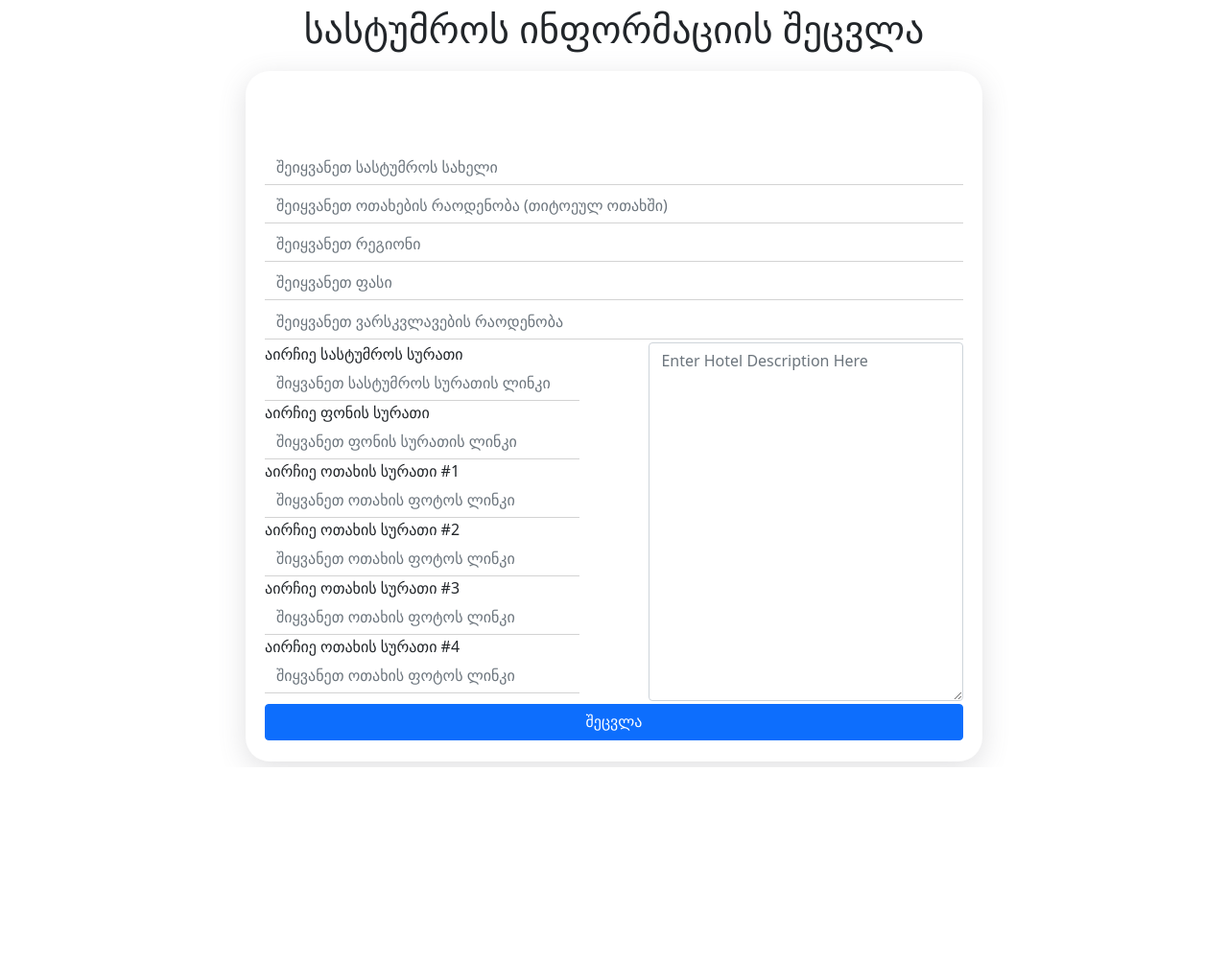
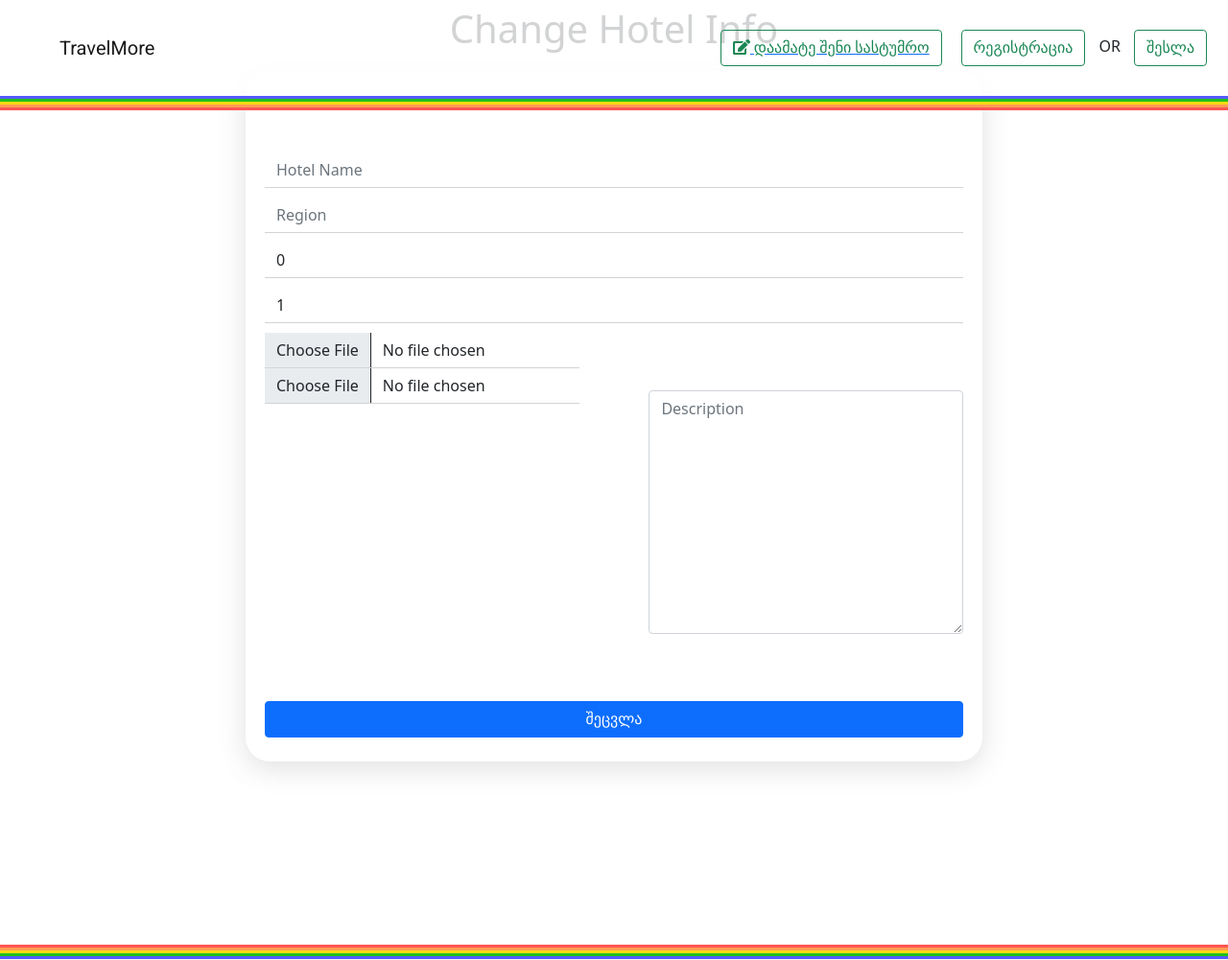
Before and after one commit to Ccyclop/travelmore-django, a Django app: template template/edit-hotel.html in a window 1280 px wide. Shown: the top 1001 px of the page at 96% size. Before the commit the page ends 800 px from the top, so only its background shows below. Run offline with Django 4.2, Linux system fonts and the light colour scheme; the template is opened without the code that fills it: values that come from a table or form of the project are taken from there, others are empty; some libraries are stand-ins or nearby versions.

Commit message:
added hotel edit

```diff
--- a/hotels/urls.py
+++ b/hotels/urls.py
@@ -1,4 +1,4 @@
-from hotels.views import home_view, hotel_info_view, hotel_create_view, hotel_delete
+from hotels.views import home_view, hotel_info_view, hotel_create_view, hotel_delete, hotel_modify_view
 from django.urls import path
 
 app_name = 'travelmore'
@@ -7,5 +7,5 @@ urlpatterns = [
     path('hotel/<slug:slug>/', hotel_info_view, name='hotel-info'),
     path('create/hotel/', hotel_create_view.as_view(), name='hotel-create'),
     path('hotel/<slug:slug>/delete/', hotel_delete.as_view(), name='hotel-delete'),
-
+    path('hotel/<slug:slug>/edit/', hotel_modify_view.as_view(), name='hotel-edit')
 ]
--- a/template/edit-hotel.html
+++ b/template/edit-hotel.html
@@ -1,101 +1,26 @@
-<!DOCTYPE html>
-<html lang="en">
+{% extends 'base.html' %}
 
-<head>
-    <meta charset="UTF-8">
-    <meta http-equiv="X-UA-Compatible" content="IE=edge">
-    <meta name="viewport" content="width=device-width, initial-scale=1.0">
-    <title>Document</title>
-    <link href="https://cdn.jsdelivr.net/npm/bootstrap@5.0.1/dist/css/bootstrap.min.css" rel="stylesheet"
-        integrity="sha384-+0n0xVW2eSR5OomGNYDnhzAbDsOXxcvSN1TPprVMTNDbiYZCxYbOOl7+AMvyTG2x" crossorigin="anonymous">
-    <link rel="stylesheet" href="./style.css">
-    <link rel="stylesheet" href="./responsive.css">
-    <link rel="stylesheet" href="https://use.fontawesome.com/releases/v5.15.3/css/all.css"
-        integrity="sha384-SZXxX4whJ79/gErwcOYf+zWLeJdY/qpuqC4cAa9rOGUstPomtqpuNWT9wdPEn2fk" crossorigin="anonymous">
-    <link href="https://fonts.googleapis.com/css2?family=Roboto:wght@100;300;400;500&display=swap" rel="stylesheet">
-    <script src="https://unpkg.com/sweetalert/dist/sweetalert.min.js"></script>
-    <script src="https://www.gstatic.com/firebasejs/8.6.3/firebase-app.js"></script>
-    <script src="https://www.gstatic.com/firebasejs/8.6.3/firebase-analytics.js"></script>
-    <script src="https://www.gstatic.com/firebasejs/8.6.2/firebase-auth.js"></script>
-    <script src="https://www.gstatic.com/firebasejs/8.6.2/firebase-firestore.js"></script>
-    <script src="https://www.gstatic.com/firebasejs/3.1.0/firebase.js"></script>
-    <script src="https://cdn.jsdelivr.net/npm/@popperjs/core@2.9.2/dist/umd/popper.min.js"
-        integrity="sha384-IQsoLXl5PILFhosVNubq5LC7Qb9DXgDA9i+tQ8Zj3iwWAwPtgFTxbJ8NT4GN1R8p"
-        crossorigin="anonymous"></script>
-    <script src="https://cdn.jsdelivr.net/npm/bootstrap@5.0.1/dist/js/bootstrap.min.js"
-        integrity="sha384-Atwg2Pkwv9vp0ygtn1JAojH0nYbwNJLPhwyoVbhoPwBhjQPR5VtM2+xf0Uwh9KtT"
-        crossorigin="anonymous"></script>
-</head>
+{% block title %}Hotel Edit{% endblock title %}
 
-<body>
-    <section class="reg-login-area">
-        <h1>სასტუმროს ინფორმაციის შეცვლა</h1>
+{% block content %}
+    <form class="reg-login-area" method='post' enctype="multipart/form-data">
+        {% csrf_token %}
+        <h1>Change Hotel Info</h1>
         <div class="reg-login-area-box second">
-            <input type="text" class="form-control" name="" id="hName" placeholder="შეიყვანეთ სასტუმროს სახელი">
-            <input type="text" class="form-control" name="" id="quantity"
-                placeholder="შეიყვანეთ ოთახების რაოდენობა (თიტოეულ ოთახში)">
-            <input type="text" class="form-control" name="" id="region" placeholder="შეიყვანეთ რეგიონი">
-            <input type="number" class="form-control" name="" id="price" min="0" placeholder="შეიყვანეთ ფასი">
-            <input type="number" class="form-control" id="starsInp" placeholder="შეიყვანეთ ვარსკვლავების რაოდენობა" max="5" min="0">
+            {{form.hotelName}}
+            {{form.region}}
+            {{form.price}}
+            {{form.stars}}
             <div class="side-to-side">
                 <div class="file-area">
-                    <label for="hotel-image">აირჩიე სასტუმროს სურათი</label>
-                    <input type="text" class="form-control" name="hotel-image" placeholder="შიყვანეთ სასტუმროს სურათის ლინკი"
-                        id="hotelImg">
-                    <label for="cover-image">აირჩიე ფონის სურათი</label>
-                    <input type="text" class="form-control" name="cover-image" placeholder="შიყვანეთ ფონის სურათის ლინკი"
-                        id="coverImg">
-                    <label for="room-image1">აირჩიე ოთახის სურათი #1</label>
-                    <input type="text" class="form-control" name="room-image1" placeholder="შიყვანეთ ოთახის ფოტოს ლინკი"
-                        id="roomImg1">
-                    <label for="room-image2">აირჩიე ოთახის სურათი #2</label>
-                    <input type="text" class="form-control" name="room-image2" placeholder="შიყვანეთ ოთახის ფოტოს ლინკი"
-                        id="roomImg2">
-                    <label for="room-image3">აირჩიე ოთახის სურათი #3</label>
-                    <input type="text" class="form-control" name="room-image3" placeholder="შიყვანეთ ოთახის ფოტოს ლინკი"
-                        id="roomImg3">
-                    <label for="room-image4">აირჩიე ოთახის სურათი #4</label>
-                    <input type="text" class="form-control" name="room-image4" placeholder="შიყვანეთ ოთახის ფოტოს ლინკი"
-                        id="roomImg4">
+                    {{form.thumbnail}}
+                    {{form.hotelImage}}
                 </div>
                 <div class="text-area">
-                    <textarea name="" class="form-control" id="description" cols="15" rows="15"
-                        placeholder="Enter Hotel Description Here"></textarea>
+                   {{form.description}}
                 </div>
             </div>
             <button type="submit" onclick="editHotelFunction();" class="btn btn-primary btn-width">შეცვლა</button>
         </div>
-    </section>
-
-
-
-
-
-
-    <script src="https://www.gstatic.com/firebasejs/8.6.3/firebase-app.js"></script>
-    <script src="https://www.gstatic.com/firebasejs/8.6.3/firebase-auth.js"></script>
-    <script src="https://www.gstatic.com/firebasejs/8.6.3/firebase-firestore.js"></script>
-    <script src="https://www.gstatic.com/firebasejs/8.6.3/firebase-functions.js"></script>
-    <script src="https://www.gstatic.com/firebasejs/8.6.3/firebase-storage.js"></script>
-    <script src="https://www.gstatic.com/firebasejs/8.6.3/firebase-database.js"></script>
-    <script src="https://www.gstatic.com/firebasejs/8.6.3/firebase-analytics.js"></script>
-    <script>
-
-        var firebaseConfig = {
-            apiKey: "AIzaSyBnfjTPq6S5YWOsNScFP31G5J0iRzw3DiM",
-            authDomain: "hotel-web-project.firebaseapp.com",
-            databaseURL: "https://hotel-web-project-default-rtdb.europe-west1.firebasedatabase.app",
-            projectId: "hotel-web-project",
-            storageBucket: "hotel-web-project.appspot.com",
-            messagingSenderId: "427551244092",
-            appId: "1:427551244092:web:7ca84fd5dbcbdd59882839",
-        };
-
-        firebase.initializeApp(firebaseConfig);
-        firebase.analytics();
-
-    </script>
-    <script src="./main.js"></script>
-</body>
-
-</html>
+    </form>
+{% endblock content %}
--- a/template/hotel-info.html
+++ b/template/hotel-info.html
@@ -31,6 +31,7 @@
             <div class="buttons" style='display:flex; justify-content: space-around; align-items: center; width: min-content; margin:auto;'>
                 {% if request.user == hotel.owner %}
                     <a href="{% url 'travelmore:hotel-delete' hotel.slug %}" style='width: min-content;'><button class='btn btn-danger'>Delete</button></a>
+                    <a href="{% url 'travelmore:hotel-edit' hotel.slug %}" style='width: min-content;'><button class='btn btn-success'>Edit</button></a>
                 {% endif %}
             </div>
         </section>
```
Also changed, not shown: hotels/views.py (+21 -0 lines).
